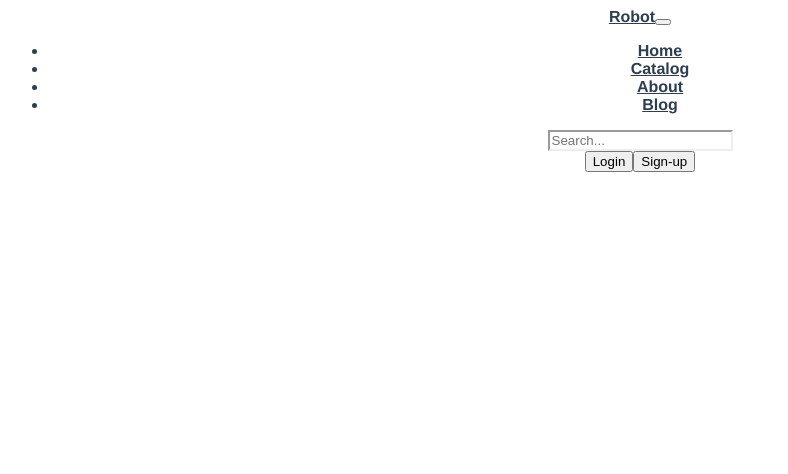
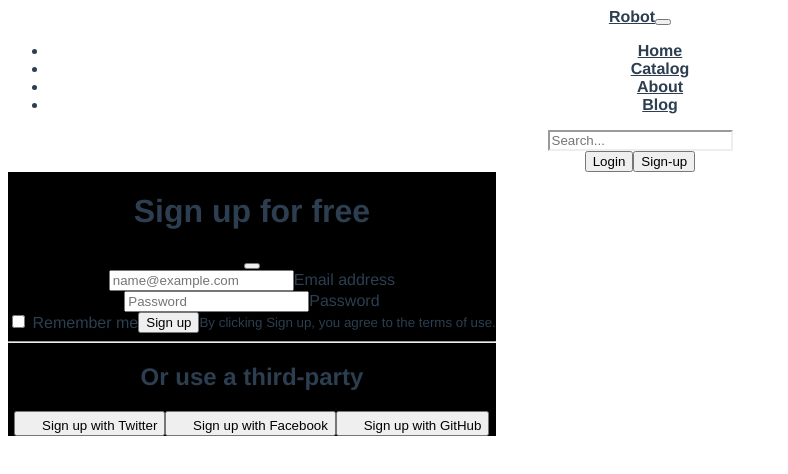
Before and after one commit to MagInventor/e-commerce, a Vue app: page /activation in a window 1280 px wide. Shown: the top 474 px of the page, without its empty margins (0-788 px from the left). Built offline with nearby package versions, Linux system fonts and the light colour scheme.

Commit message:
refactor: change activation form

```diff
--- a/src/components/forms/FormActivation.vue
+++ b/src/components/forms/FormActivation.vue
@@ -3,13 +3,13 @@
     <div class="modal-dialog" role="document">
       <div class="modal-content rounded-4 shadow">
         <div class="modal-header p-5 pb-4 border-bottom-0">
-          <h1 class="fw-bold mb-0 fs-2">Sign up for free</h1>
+          <h1 class="fw-bold mb-0 fs-2">{{title}}</h1>
           <button type="button" class="btn-close" data-bs-dismiss="modal" aria-label="Close"></button>
         </div>
 
         <div class="modal-body p-5 pt-0">
-          <form class="">
-            <div class="form-floating mb-3 bt-hide bt-reg">
+          <form class="form-activation">
+            <div class="form-floating mb-3 bt-hide bt-reg form-activation_registration">
               <input type="password" class="form-control rounded-3" id="floatingPassword" placeholder="Name">
               <label for="floatingPassword">Name</label>
             </div>
@@ -21,16 +21,16 @@
               <input type="password" class="form-control rounded-3" id="floatingPassword" placeholder="Password">
               <label for="floatingPassword">Password</label>
             </div>
-            <div class="form-floating mb-3 bt-hide bt-reg">
+            <div class="form-floating mb-3 bt-hide bt-reg form-activation_registration">
               <input type="password" class="form-control rounded-3" id="floatingPassword" placeholder="Repeat password">
               <label for="floatingPassword">Repeat Password</label>
             </div>
-            <div class="checkbox mb-3">
+            <div class="checkbox mb-3 form-activation_checkbox">
               <label>
                 <input type="checkbox" value="remember-me"> Remember me
               </label>
             </div>
-            <button class="w-100 mb-2 btn btn-lg rounded-3 btn-dark" type="submit">Sign up</button>
+            <button class="w-100 mb-2 btn btn-lg rounded-3 btn-dark" type="submit">{{submit}}</button>
             <small class="text-muted">By clicking Sign up, you agree to the terms of use.</small>
             <hr class="my-4">
             <h2 class="fs-5 fw-bold mb-3">Or use a third-party</h2>
@@ -56,7 +56,13 @@
 <script>
   export default {
     name: 'FormActivation',
-    components: {}
+    components: {},
+    data() {
+      return {
+        title: 'Sign up for free',
+        submit: 'Sign up'
+      }
+    }
   }
 </script>
 
@@ -77,4 +83,16 @@
   .bt-reg {
     display: block;
   }
+
+  .form-activation_checkbox {
+    float: left;
+  }
+
+  .form-activation_registration {
+    display: none;
+  }
+
+  .form-activation_show {
+    display: block;
+  }
 </style>
--- a/src/components/header/ActivationButtons.vue
+++ b/src/components/header/ActivationButtons.vue
@@ -1,17 +1,50 @@
 <template>
   <div class="text-end mb-4 mt-4 mb-md-0 mt-md-0 ms-2">
+
     <router-link to="/activation">
-      <button type="button" class="btn btn-outline-info me-2">Login</button>
+      <button
+        type="button"
+        class="btn btn-outline-info me-2"
+        @click="changeActivation(0)"
+      >
+        {{login}}
+      </button>
     </router-link>
+
     <router-link to="/activation">
-      <button type="button" class="btn btn-outline-light">Sign-up</button>
+      <button
+        type="button"
+        class="btn btn-outline-light"
+        @click="changeActivation(1)"
+      >
+        {{signup}}
+      </button>
     </router-link>
+
   </div>
 </template>
 
 <script>
   export default {
     name: 'ActivationButtons',
-    components: {}
+    components: {},
+    data() {
+      return {
+        login: 'Login',
+        signup: 'Sign-up'
+      }
+    },
+    methods: {
+      changeActivation(num) {
+        document.querySelectorAll('.form-activation_registration').forEach(item => {
+          if (num) {
+            item.classList.add('form-activation_show')
+          } else {
+            item.classList.remove('form-activation_show')
+          }
+
+        })
+      }
+    }
   }
 </script>
--- a/src/views/AboutView.vue
+++ b/src/views/AboutView.vue
@@ -1,7 +1,6 @@
 <template>
   <div class="about">
     <header-component/>
-    <h1>This is an about page</h1>
   </div>
 </template>
 
--- a/src/views/ActivationView.vue
+++ b/src/views/ActivationView.vue
@@ -1,16 +1,18 @@
 <template>
   <div class="activation">
     <header-component/>
+    <form-activation/>
   </div>
 </template>
 
 <script>
 import HeaderComponent from '@/components/header/HeaderComponent.vue'
+import FormActivation from '@/components/forms/FormActivation.vue'
 
 export default {
   name: 'ActivationView',
   components: {
-    HeaderComponent
+    HeaderComponent, FormActivation
   }
 }
 </script>
--- a/src/views/BlogView.vue
+++ b/src/views/BlogView.vue
@@ -1,5 +1,16 @@
 <template>
   <div class="blog">
-    <h1>This is a blog page</h1>
+    <header-component/>
   </div>
 </template>
+
+<script>
+import HeaderComponent from '@/components/header/HeaderComponent.vue'
+
+export default {
+  name: 'BlogView',
+  components: {
+    HeaderComponent
+  }
+}
+</script>
--- a/src/views/CatalogView.vue
+++ b/src/views/CatalogView.vue
@@ -1,5 +1,16 @@
 <template>
   <div class="catalog">
-    <h1>This is a catalog page</h1>
+    <header-component/>
   </div>
 </template>
+
+<script>
+import HeaderComponent from '@/components/header/HeaderComponent.vue'
+
+export default {
+  name: 'CatalogView',
+  components: {
+    HeaderComponent
+  }
+}
+</script>
```
